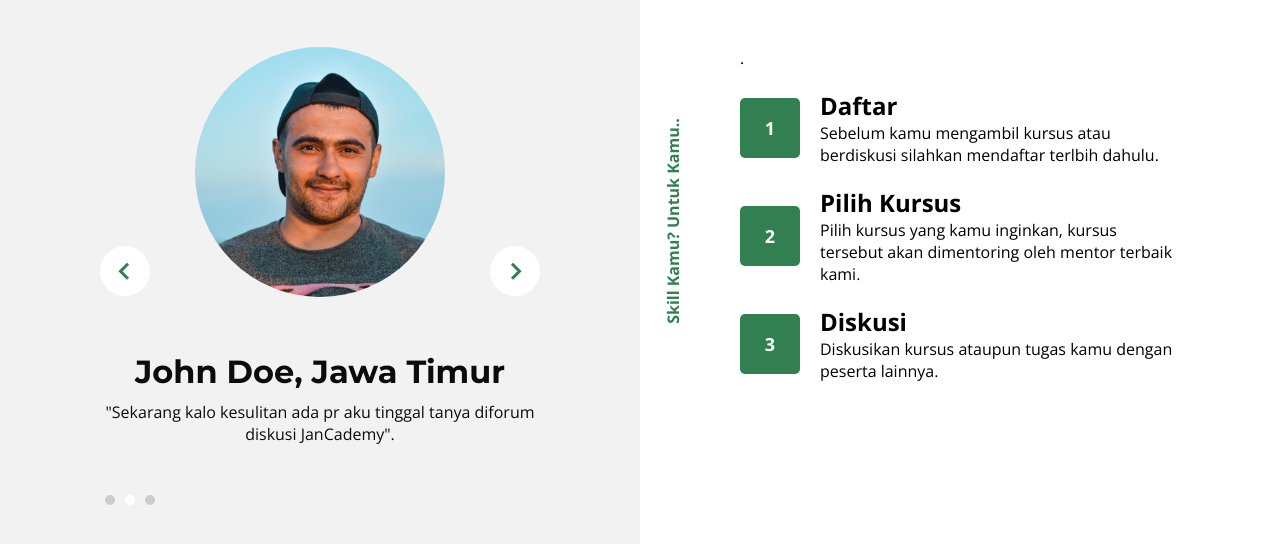
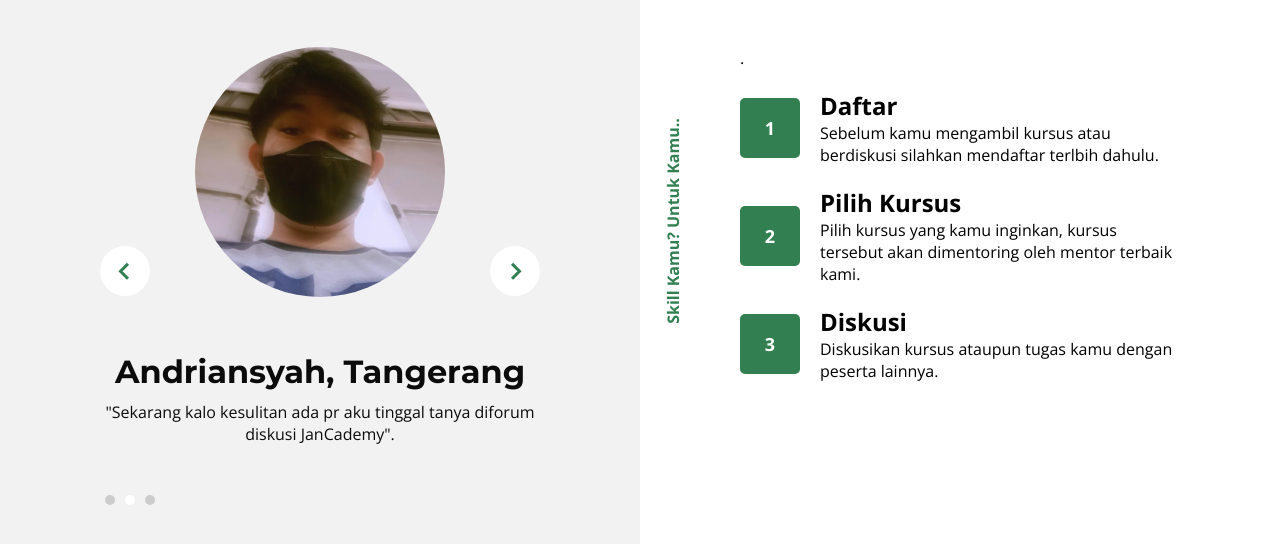
Before and after one commit to jfalih/JanCademy, a plain HTML site: page index.html in a window 1280 px wide. Shown: the part 697-1241 px from the top of the page. Drawn offline with Linux system fonts and the light colour scheme.

Commit message:
Add: Add foto andri

```diff
--- a/index.html
+++ b/index.html
@@ -67,8 +67,8 @@
                              <p>"Pada awalnya aku kesulitan untuk membagi waktu belajar sekarang aku tinggal menonton video saja untuk belajar."</p>
                         </div>
                         <div class="slider-item fade">
-                             <img class="slider-img img-rounded" src="assets/images/avatar-1.jpg"/>
-                             <h1 class="slider-title">John Doe, Jawa Timur</h1>
+                             <img class="slider-img img-rounded" src="assets/images/avatar-dri.jpg"/>
+                             <h1 class="slider-title">Andriansyah, Tangerang</h1>
                              <p>"Sekarang kalo kesulitan ada pr aku tinggal tanya diforum diskusi JanCademy".</p>
                         </div>
                         <div class="slider-item fade">
```
Also changed, not shown: assets/images/avatar-dri.jpg (added).
